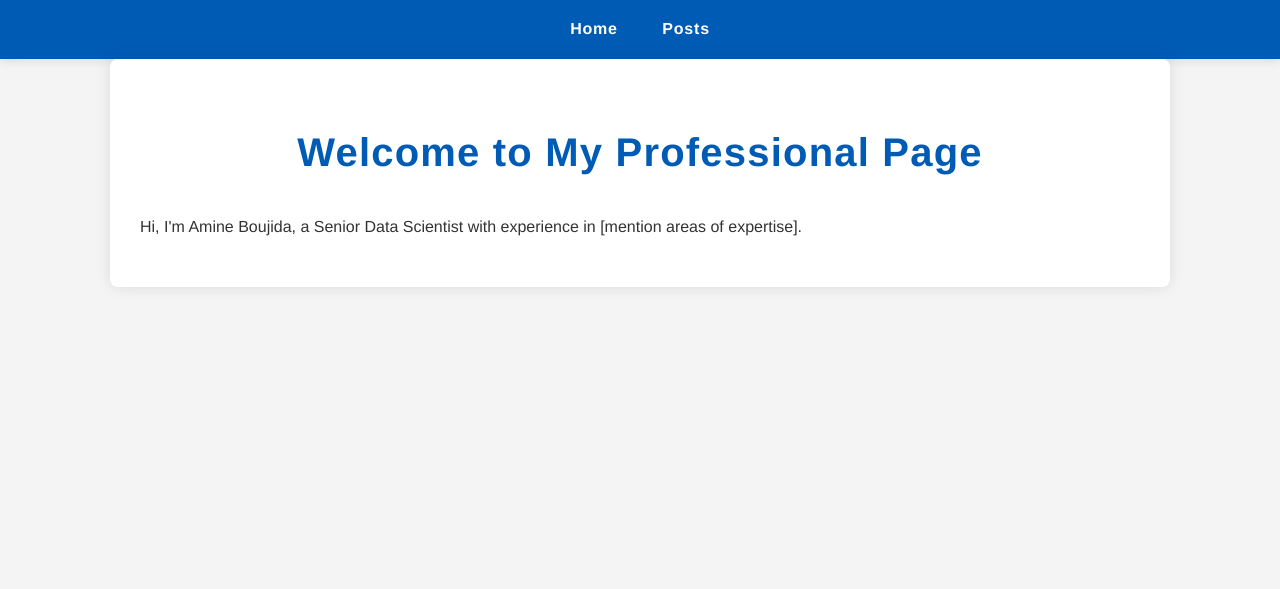
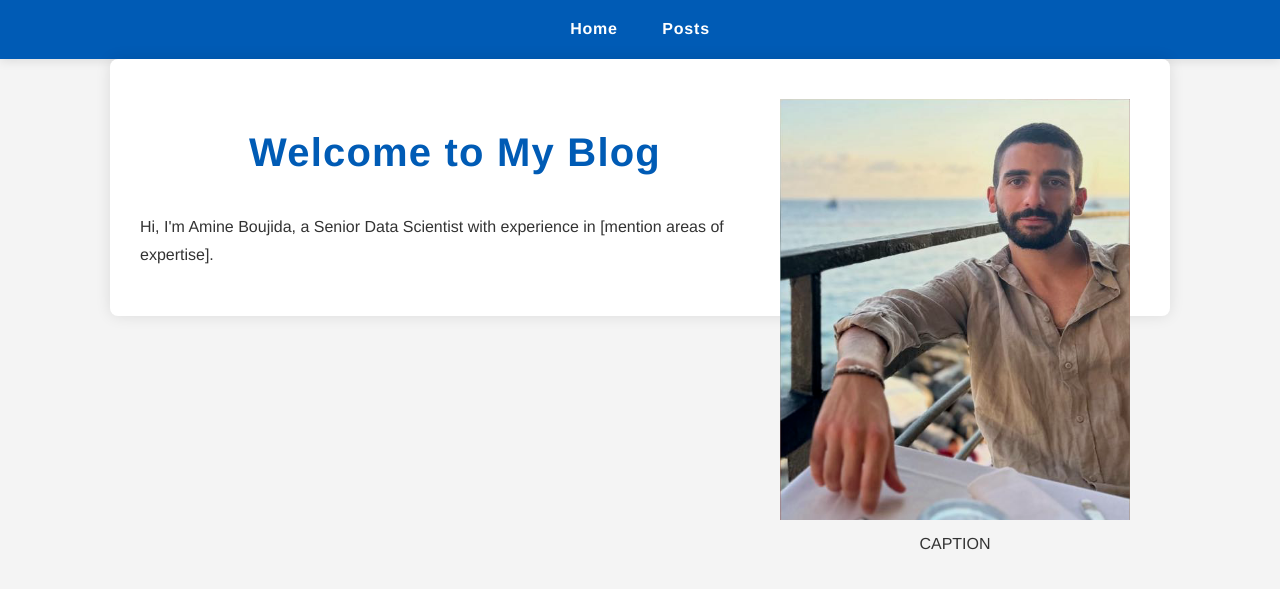
Before and after one commit to b7amine/b7amine.github.io, a Jekyll site: the page built from index.html, in a window 1280 px wide. Shown: the top 589 px of the page. Built offline with Jekyll 4.4.1, drawn with Linux system fonts in a browser that asks for light colours.

Commit message:
about me

```diff
--- a/index.html
+++ b/index.html
@@ -2,6 +2,9 @@
 layout: default
 title: Home
 ---
-
-<h1>Welcome to My Professional Page</h1>
+<figure style="float: right; width: 350px; height: 600px; margin: 10px;">
+    <img src="/figures/Profile.png" alt="Figure" style="max-width: 100%;">
+    <figcaption style="text-align: center;">CAPTION</figcaption>
+  </figure>
+<h1>Welcome to My Blog</h1>
 <p>Hi, I'm {{ site.title }}, a Senior Data Scientist with experience in [mention areas of expertise].</p>
```
Also changed, not shown: figures/Profile.png (added).
